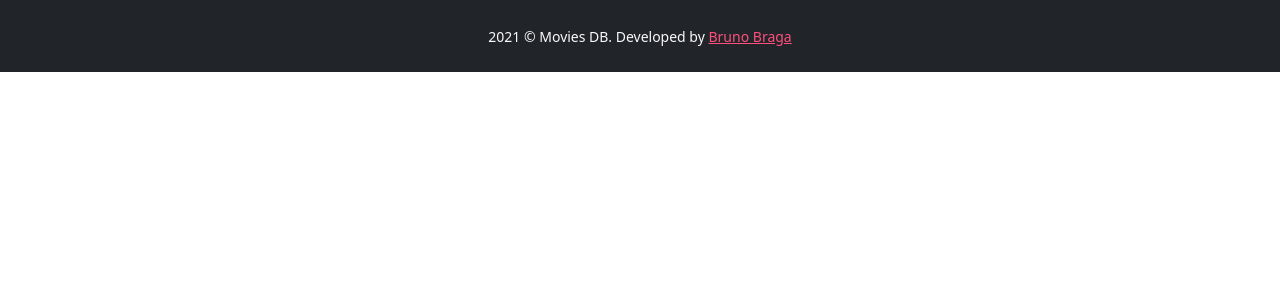
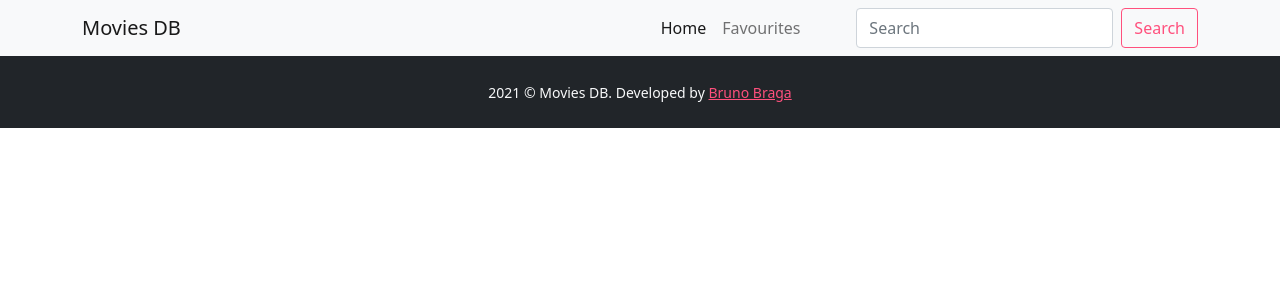
Before and after one commit to brunobragaw8t/movies, a React (Create React App) app: page / in a window 1280 px wide. Shown: the top 300 px of the page. Built offline with nearby package versions, Linux system fonts and the light colour scheme.

Commit message:
Create Header

```diff
--- a/src/App.js
+++ b/src/App.js
@@ -1,9 +1,14 @@
+import bootstrap from 'bootstrap';
+
 import './App.scss';
+
+import { Header } from './components/Header';
 import { Footer } from './components/Footer';
 
 function App() {
   return (
     <div className="App">
+      <Header />
       <Footer />
     </div>
   );
--- /dev/null
+++ b/src/components/Header.js
@@ -0,0 +1,49 @@
+// import { Navbar } from 'bootstrap';
+
+export const Header = () => {
+  return (
+    <nav className="navbar navbar-expand-lg navbar-light bg-light">
+      <div className="container">
+        <a className="navbar-brand" href="/">Movies DB</a>
+
+        <button
+          className="navbar-toggler"
+          type="button"
+          data-bs-toggle="offcanvas"
+          data-bs-target="#navbarContent"
+          aria-controls="navbarContent"
+          aria-expanded="false"
+          aria-label="Toggle navigation"
+        >
+          <span className="navbar-toggler-icon"></span>
+        </button>
+
+        <div className="offcanvas offcanvas-end" tabIndex="-1" id="navbarContent" aria-labelledby="navbarContentLabel">
+          <div className="offcanvas-header">
+            <h5 className="offcanvas-title" id="navbarContentLabel">Movies DB</h5>
+
+            <button type="button" className="btn-close text-reset" data-bs-dismiss="offcanvas" aria-label="Close"></button>
+          </div>
+
+          <div className="offcanvas-body">
+            <ul className="navbar-nav justify-content-end flex-grow-1 me-lg-5 mb-4 mb-lg-0">
+              <li className="nav-item">
+                <a className="nav-link active" aria-current="page" href="#">Home</a>
+              </li>
+
+              <li className="nav-item">
+                <a className="nav-link" href="#">Favourites</a>
+              </li>
+            </ul>
+
+            <form className="d-flex">
+              <input className="form-control me-2" type="search" placeholder="Search" aria-label="Search" />
+
+              <button className="btn btn-outline-primary" type="submit">Search</button>
+            </form>
+          </div>
+        </div>
+      </div>
+    </nav>
+  )
+}
```
